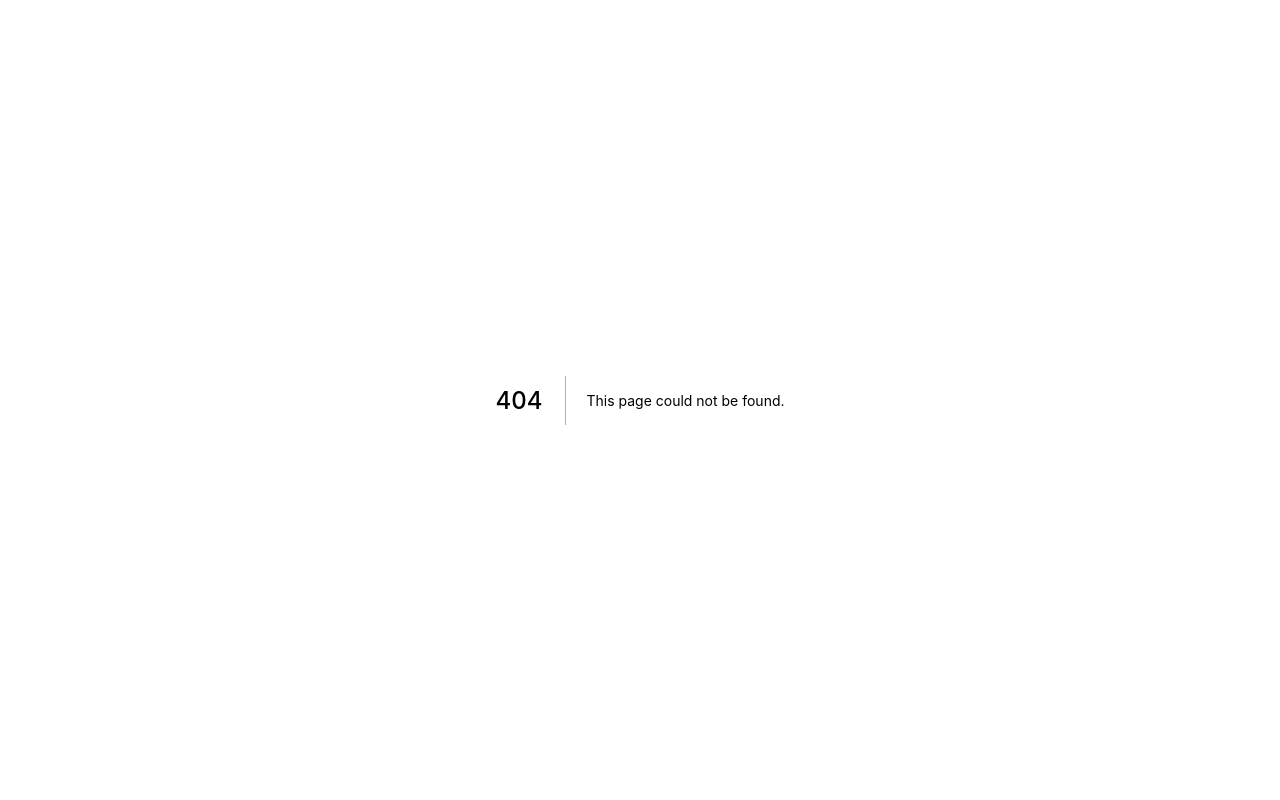
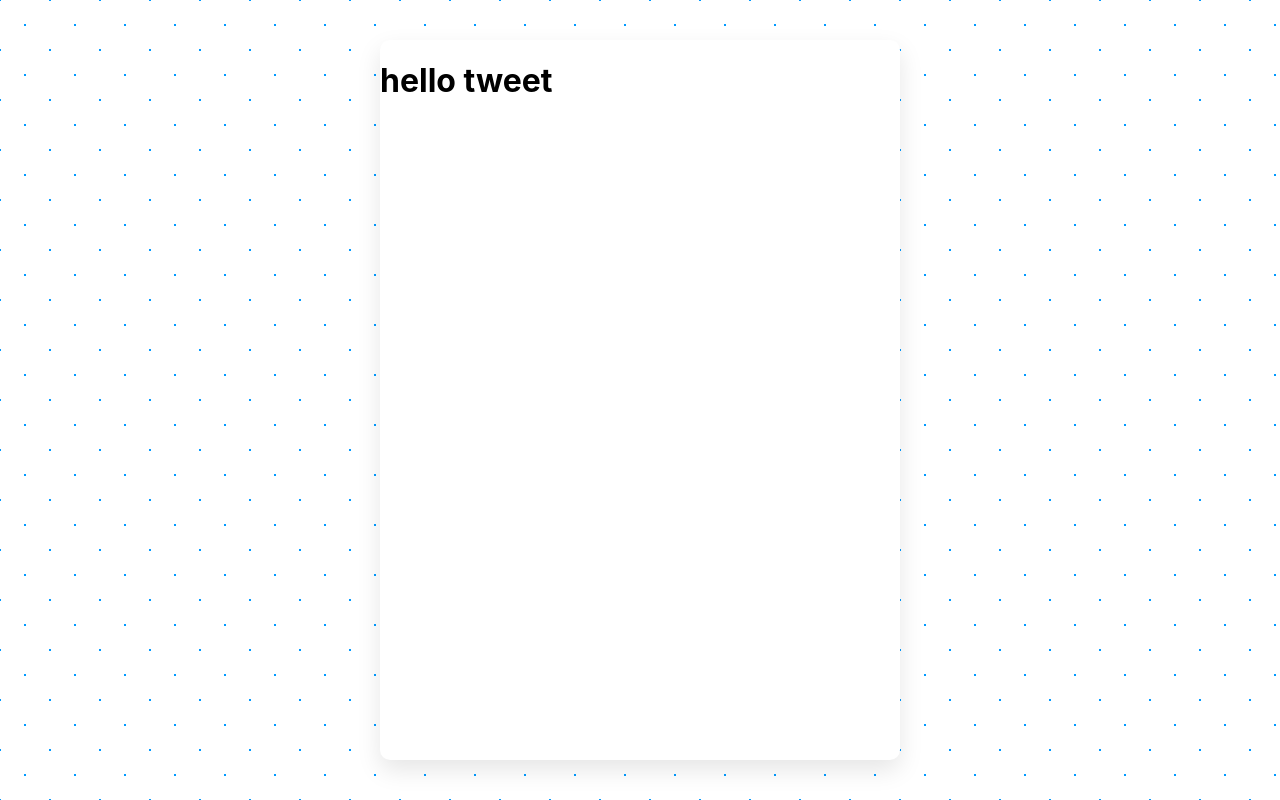
Before and after one commit to DaniRdz/Devtter-NextJs, a Next.js app: page /home in a window 1280 px wide. Before the commit this address had no page. Built offline with nearby package versions, Linux system fonts and the light colour scheme.

Commit message:
added layout component an fix some things

```diff
--- /dev/null
+++ b/components/appLayout/index.js
@@ -0,0 +1,9 @@
+import styles from "styles/Layout.module.css";
+
+export default function AppLayout({ children }) {
+  return (
+    <div className={styles.wrapper}>
+      <div className={styles.container}>{children}</div>
+    </div>
+  );
+}
--- a/firebase/client.js
+++ b/firebase/client.js
@@ -14,7 +14,6 @@ firebase.apps.length === 0 && firebase.initializeApp(firebaseConfig);
 
 const mapUserFromFirebase = (user) => {
   const { displayName, email, photoURL } = user;
-  console.log("user", user);
 
   return {
     avatar: photoURL,
@@ -25,7 +24,7 @@ const mapUserFromFirebase = (user) => {
 
 export const onAuthStateChange = (onChange) => {
   return firebase.auth().onAuthStateChanged((user) => {
-    const normalizedUser = mapUserFromFirebase(user);
+    const normalizedUser = user ? mapUserFromFirebase(user) : null;
     onChange(normalizedUser);
   });
 };
--- /dev/null
+++ b/pages/home/index.js
@@ -0,0 +1,8 @@
+import AppLayout from "components/appLayout";
+export default function Home() {
+  return (
+    <AppLayout>
+      <h1>hello tweet</h1>
+    </AppLayout>
+  );
+}
--- /dev/null
+++ b/styles/Layout.module.css
@@ -0,0 +1,19 @@
+.wrapper {
+  display: grid;
+  height: 100vh;
+  place-items: center;
+}
+.container {
+  background-color: #fff;
+  box-shadow: 0 10px 25px rgba(0, 0, 0, 0.1);
+  border-radius: 10px;
+  width: 100%;
+  height: 100%;
+}
+
+@media (min-width: 520px) {
+  .container {
+    height: 90vh;
+    width: 520px;
+  }
+}
```
Also changed, not shown: pages/index.js (+4 -4 lines), styles/Home.module.css (+3 -25 lines).
